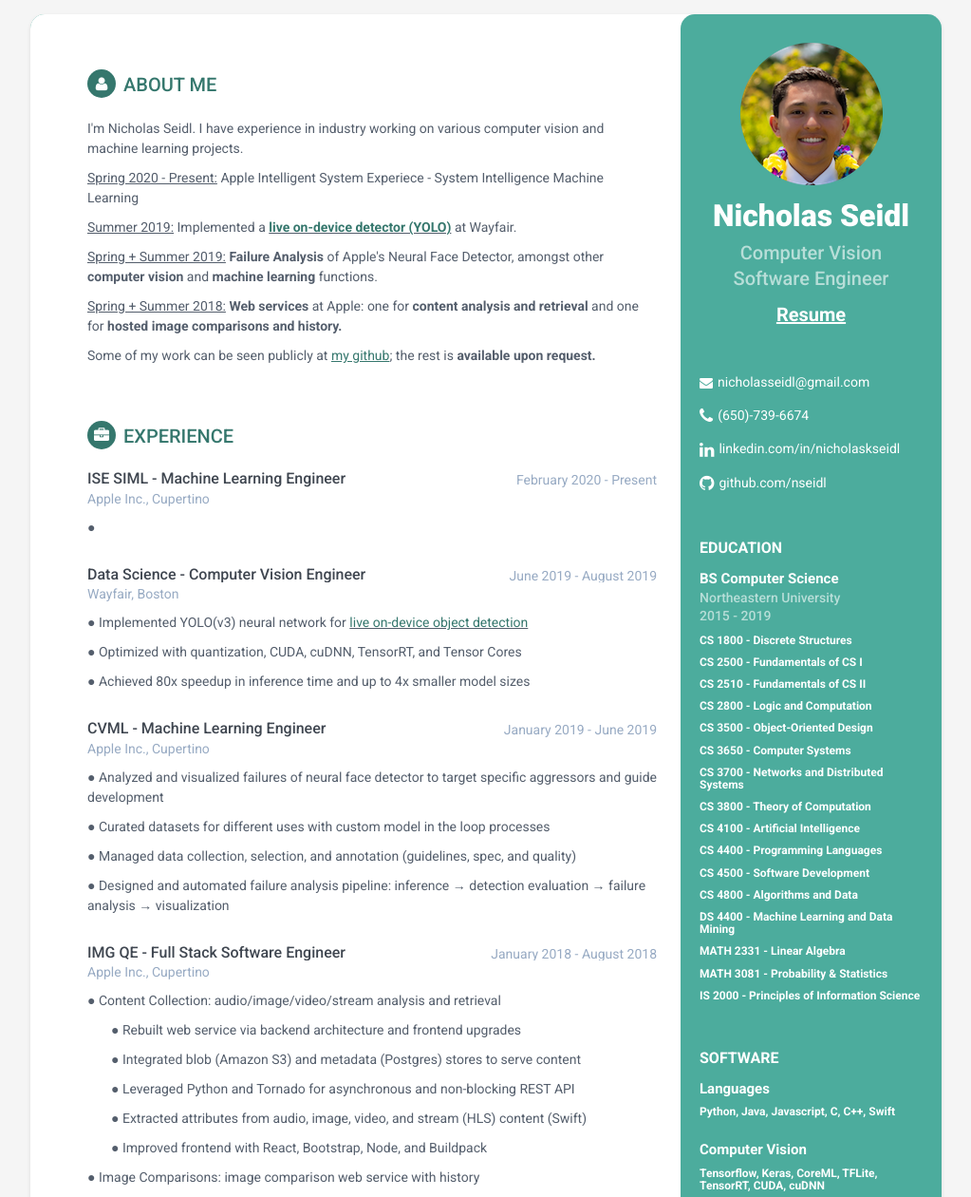
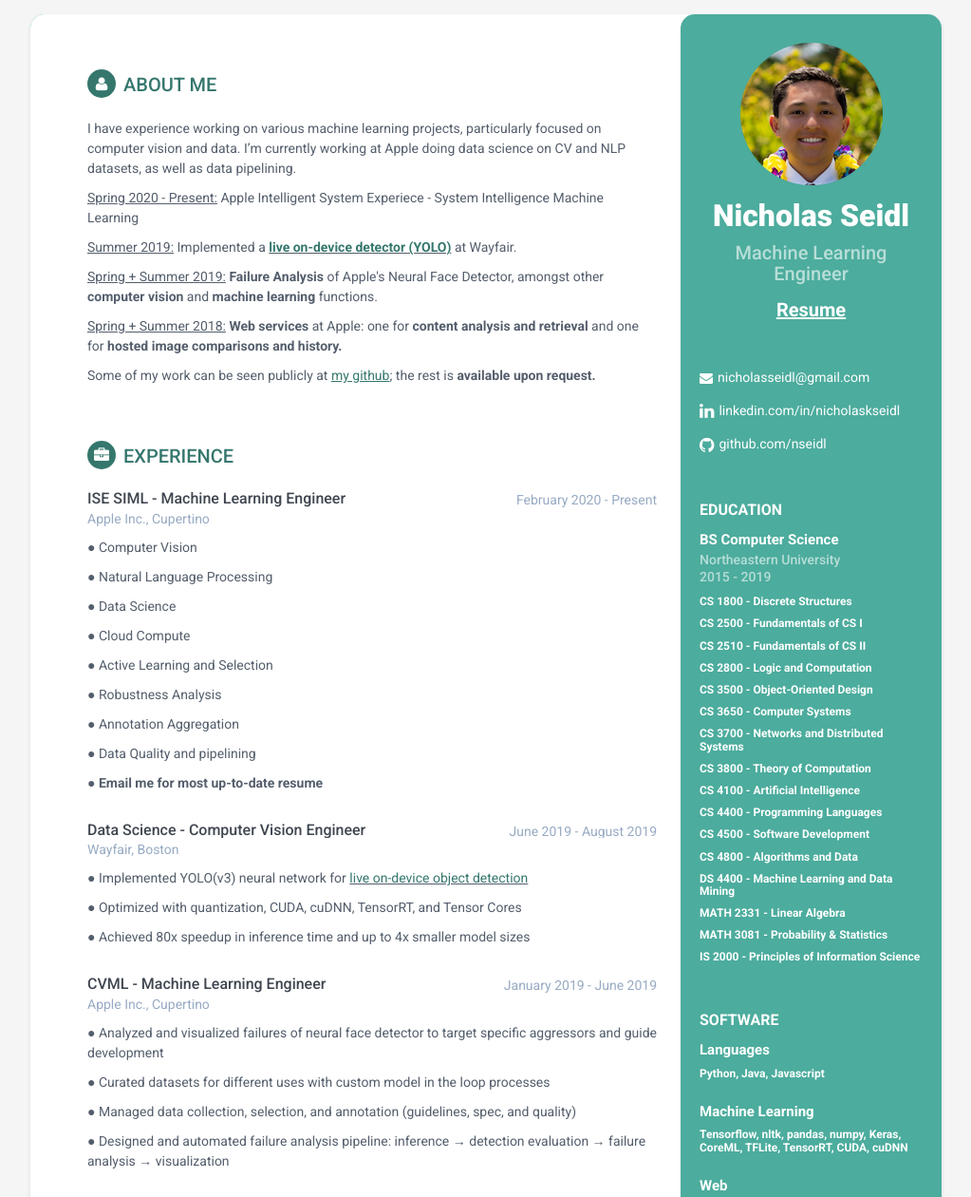
Before and after one commit to nseidl/site, a plain HTML site: page index.html in a window 1280 px wide. Shown: the top 1260 px of the page at 95% size, without its empty margins (128-1151 px from the left). Drawn offline with Linux system fonts and the light colour scheme.

Commit message:
update resume and index.html

```diff
--- a/index.html
+++ b/index.html
@@ -30,15 +30,13 @@
             <div class="profile-container">
                 <img class="profile" src="assets/images/profile.png" alt="" />
                 <h1 class="name">Nicholas Seidl</h1>
-                <h3 class="tagline">Computer Vision</h3>
-                <h3 class="tagline">Software Engineer</h3>
+                <h3 class="tagline">Machine Learning Engineer</h3>
                 <h2 class="resume"><a href="Seidl_Nicholas_Resume.pdf" target="_blank">Resume</a></h2>
             </div>
 
             <div class="contact-container container-block">
                 <ul class="list-unstyled contact-list">
                     <li class="email"><i class="fa fa-envelope"></i><a href="mailto: nicholasseidl@gmail.com">nicholasseidl@gmail.com</a></li>
-                    <li class="phone"><i class="fa fa-phone"></i><a href="tel:1650 739 6674">(650)-739-6674</a></li>
                     <li class="linkedin"><i class="fa fa-linkedin"></i><a href="http://www.linkedin.com/in/nicholaskseidl" target="_blank">linkedin.com/in/nicholaskseidl</a></li>
                     <li class="github"><i class="fa fa-github"></i><a href="https://github.com/nseidl" target="_blank">github.com/nseidl</a></li>
                 </ul>
@@ -72,9 +70,9 @@
             <div class="education-container container-block">
                 <h2 class="container-block-title">Software</h2>
                 <h3 class="degree">Languages</h3>
-                <h6>Python, Java, Javascript, C, C++, Swift</h6>
-                <h3 class="degree" style="margin-top:25px;">Computer Vision</h3>
-                <h6>Tensorflow, Keras, CoreML, TFLite, TensorRT, CUDA, cuDNN</h6>
+                <h6>Python, Java, Javascript</h6>
+                <h3 class="degree" style="margin-top:25px;">Machine Learning</h3>
+                <h6>Tensorflow, nltk, pandas, numpy, Keras, CoreML, TFLite, TensorRT, CUDA, cuDNN</h6>
                 <h3 class="degree" style="margin-top:25px;">Web</h3>
                 <h6>Tornado, Flask, Node</h6>
                 <h6>Typescript, Redux</h6>
@@ -91,6 +89,8 @@
                 <h2 class="container-block-title">Interests</h2>
                 <ul class="list-unstyled interests-list">
                     <li><a href="https://nicholasseidl.myportfolio.com/" target=_blank><u>Photography</u></a></li>
+                    <li>Formula 1</li>
+                    <li>Chess</li>
                     <li>Pool and Billiards</li>
                     <li>Basketball</li>
                 </ul>
@@ -101,7 +101,7 @@
             <section class="section summary-section">
                 <h2 class="section-title"><i class="fa fa-user"></i>About Me</h2>
                 <div class="summary">
-                    <p>I'm Nicholas Seidl. I have experience in industry working on various computer vision and machine learning projects.</p>
+                    <p>I have experience working on various machine learning projects, particularly focused on computer vision and data. I’m currently working at Apple doing data science on CV and NLP datasets, as well as data pipelining.</p>
                     <p><u>Spring 2020 - Present:</u> Apple Intelligent System Experiece - System Intelligence Machine Learning</p>
                     <p><u>Summer 2019:</u> Implemented a <b><u><a href="https://www.youtube.com/playlist?list=PLepHv49WLkwTC3qT-so8HAKi6eirhzQgp" target="_blank">live on-device detector (YOLO)</a></u></b> at Wayfair.</p>
                     <p><u>Spring + Summer 2019:</u> <b>Failure Analysis</b> of Apple's Neural Face Detector, amongst other <b>computer vision</b> and <b>machine learning</b> functions.</p>
@@ -122,7 +122,15 @@
                         <div class="company">Apple Inc., Cupertino</div>
                     </div>
                     <div class="details">
-                        <p>● </p>
+                        <p>● Computer Vision</p>
+                        <p>● Natural Language Processing</p>
+                        <p>● Data Science</p>
+                        <p>● Cloud Compute</p>
+                        <p>● Active Learning and Selection</p>
+                        <p>● Robustness Analysis</p>
+                        <p>● Annotation Aggregation</p>
+                        <p>● Data Quality and pipelining</p>
+                        <p><b>● Email me for most up-to-date resume</b></p>
                     </div>
                 </div>
 
```
Also changed, not shown: 1 other file.
